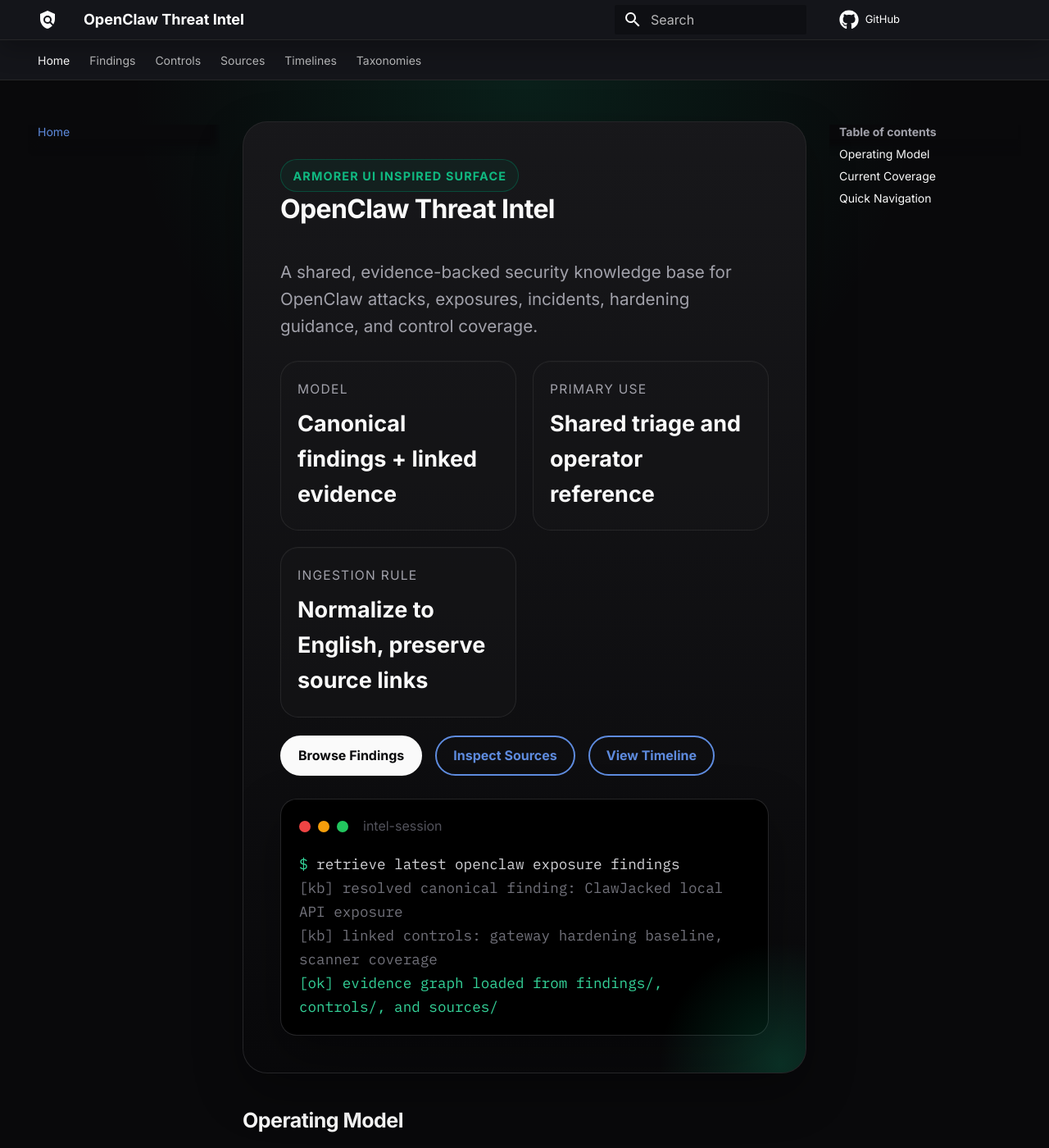
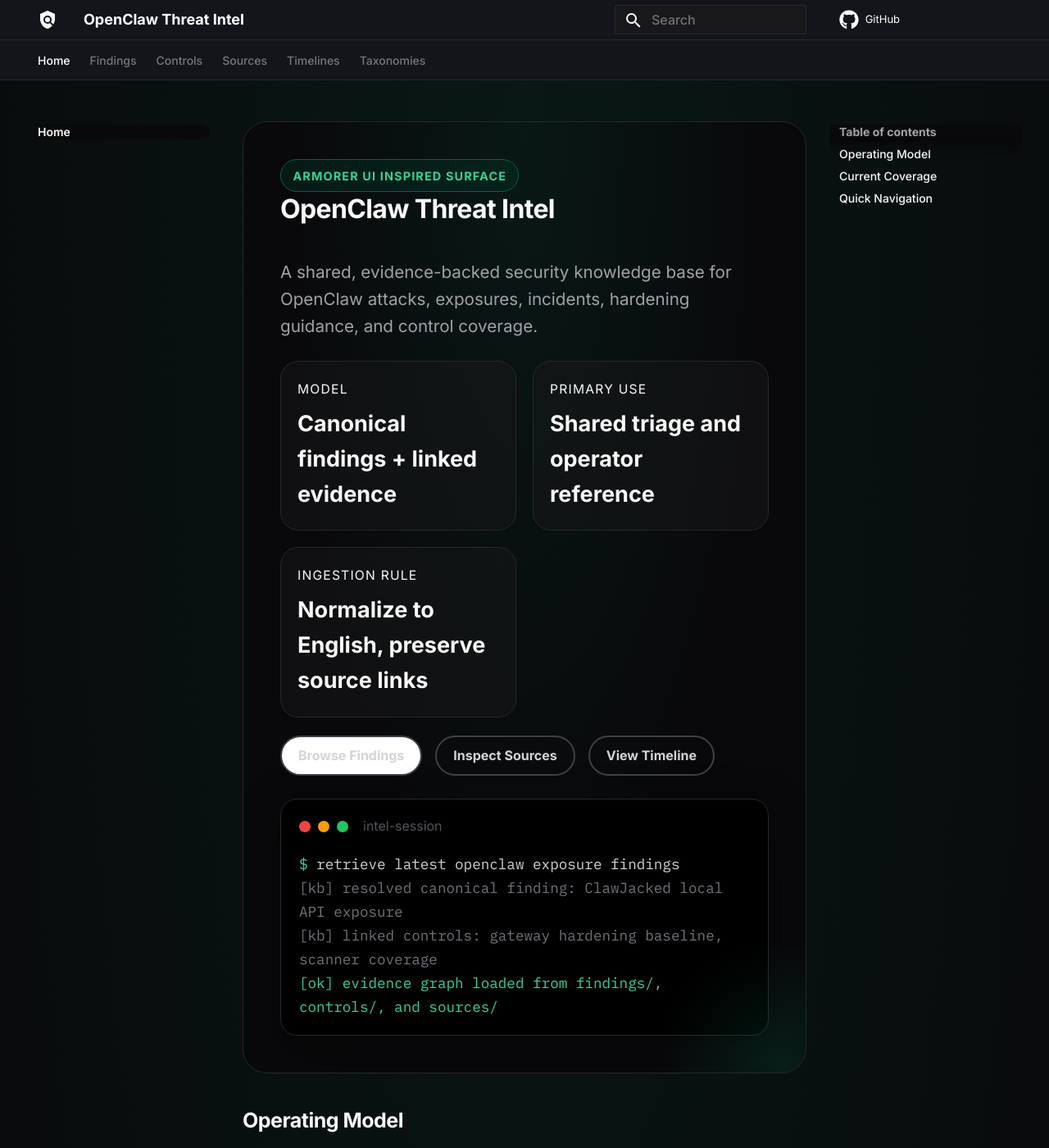
Before and after one commit to SecureNeural/openclaw-threat-intel, an MkDocs documentation site: the page built from docs/index.md, in a window 1280 px wide and 1400 px high. Shown: the whole window at 82% size. Built offline with MkDocs 1.6.1 and Material for MkDocs 9.7.7, drawn with Linux system fonts in a browser that asks for light colours; comment, search, counter and statistics services are not loaded.

Commit message:
Use armorer-ui exact color tokens in docs theme

```diff
--- a/docs/stylesheets/armorer-ui.css
+++ b/docs/stylesheets/armorer-ui.css
@@ -1,34 +1,41 @@
 @import url("https://fonts.googleapis.com/css2?family=Inter:wght@400;500;600;700;800&family=IBM+Plex+Mono:wght@400;500;600&display=swap");
 
 :root {
-  --armorer-bg: #09090b;
-  --armorer-panel: #111114;
-  --armorer-panel-2: #16161a;
-  --armorer-panel-3: #18181b;
-  --armorer-border: #27272a;
-  --armorer-border-strong: #3f3f46;
-  --armorer-text: #fafafa;
-  --armorer-text-dim: #a1a1aa;
-  --armorer-accent: #10b981;
-  --armorer-accent-2: #34d399;
-  --armorer-accent-soft: rgba(16, 185, 129, 0.16);
+  --bg-primary: #09090b;
+  --bg-secondary: #18181b;
+  --bg-secondary-soft: rgba(24, 24, 27, 0.5);
+  --bg-tertiary: #27272a;
+  --border: #27272a;
+  --border-strong: #3f3f46;
+  --text-primary: #fafafa;
+  --text-secondary: #a1a1aa;
+  --text-tertiary: #71717a;
+  --text-muted: #52525b;
+  --accent: #10b981;
+  --accent-hover: #059669;
+  --accent-soft: #34d399;
+  --accent-surface: #022c22;
+  --accent-border: #065f46;
+  --danger: #ef4444;
+  --warning: #f59e0b;
+  --surface-black: #000000;
 }
 
 [data-md-color-scheme="slate"] {
-  --md-default-bg-color: var(--armorer-bg);
-  --md-default-fg-color: var(--armorer-text);
-  --md-default-fg-color--light: var(--armorer-text-dim);
-  --md-default-fg-color--lighter: #7f98af;
-  --md-default-fg-color--lightest: #63798d;
-  --md-primary-fg-color: #09090b;
-  --md-primary-fg-color--light: #111114;
-  --md-primary-fg-color--dark: #050507;
-  --md-accent-fg-color: var(--armorer-accent);
-  --md-typeset-a-color: var(--armorer-accent);
-  --md-code-bg-color: #0c0c0f;
-  --md-code-fg-color: #e4e4e7;
-  --md-footer-bg-color: #09090b;
-  --md-footer-bg-color--dark: #050507;
+  --md-default-bg-color: var(--bg-primary);
+  --md-default-fg-color: var(--text-primary);
+  --md-default-fg-color--light: var(--text-secondary);
+  --md-default-fg-color--lighter: var(--text-tertiary);
+  --md-default-fg-color--lightest: var(--text-muted);
+  --md-primary-fg-color: var(--bg-primary);
+  --md-primary-fg-color--light: var(--bg-primary);
+  --md-primary-fg-color--dark: var(--bg-primary);
+  --md-accent-fg-color: var(--accent);
+  --md-typeset-a-color: var(--accent);
+  --md-code-bg-color: var(--surface-black);
+  --md-code-fg-color: #d4d4d8;
+  --md-footer-bg-color: var(--bg-primary);
+  --md-footer-bg-color--dark: var(--bg-primary);
 }
 
 body,
@@ -46,60 +53,100 @@
 }
 
 .md-header {
-  background: rgba(9, 9, 11, 0.82);
-  border-bottom: 1px solid rgba(39, 39, 42, 0.95);
-  box-shadow: 0 10px 30px rgba(0, 0, 0, 0.28);
+  background: rgba(9, 9, 11, 0.8);
+  border-bottom: 1px solid var(--border);
+  box-shadow: none;
   backdrop-filter: blur(14px);
 }
 
 .md-tabs {
-  background: rgba(9, 9, 11, 0.88);
-  border-bottom: 1px solid rgba(39, 39, 42, 0.95);
+  background: rgba(9, 9, 11, 0.8);
+  border-bottom: 1px solid var(--border);
+}
+
+.md-tabs__link,
+.md-nav__link,
+.md-header__topic,
+.md-search__input,
+.md-search-result__title {
+  font-weight: 500;
+}
+
+.md-tabs__link {
+  color: var(--text-secondary);
+}
+
+.md-tabs__link--active,
+.md-tabs__link:hover,
+.md-nav__link:hover,
+.md-nav__link--active {
+  color: var(--text-primary);
+}
+
+.md-search__form {
+  background: var(--bg-secondary);
+  border: 1px solid var(--border);
+}
+
+.md-search__input::placeholder {
+  color: var(--text-tertiary);
 }
 
 .md-main {
   background:
-    radial-gradient(circle at top center, rgba(16, 185, 129, 0.13), transparent 24rem),
-    linear-gradient(180deg, #09090b 0%, #09090b 100%);
+    radial-gradient(ellipse at top, rgba(6, 78, 59, 0.22), transparent 40rem),
+    linear-gradient(180deg, var(--bg-primary) 0%, var(--bg-primary) 100%);
 }
 
 .md-typeset h1,
 .md-typeset h2,
 .md-typeset h3 {
-  color: #fafafa;
+  color: var(--text-primary);
   font-weight: 700;
   letter-spacing: -0.02em;
 }
 
+.md-typeset p,
+.md-typeset li,
+.md-typeset td,
+.md-typeset label {
+  color: var(--text-secondary);
+}
+
+.md-typeset strong,
+.md-typeset b {
+  color: var(--text-primary);
+}
+
 .md-typeset .admonition,
 .md-typeset details {
-  background: linear-gradient(180deg, rgba(24, 24, 27, 0.96), rgba(17, 17, 20, 0.96));
-  border: 1px solid rgba(63, 63, 70, 0.7);
-  box-shadow: 0 14px 32px rgba(0, 0, 0, 0.22);
+  background: var(--bg-secondary-soft);
+  border: 1px solid var(--border);
+  box-shadow: none;
 }
 
 .md-typeset table:not([class]) {
-  background: rgba(17, 17, 20, 0.92);
-  border: 1px solid rgba(39, 39, 42, 0.9);
+  background: var(--bg-secondary-soft);
+  border: 1px solid var(--border);
   border-radius: 1rem;
   overflow: hidden;
 }
 
 .md-typeset table:not([class]) th {
-  background: rgba(24, 24, 27, 0.98);
-  color: #fafafa;
+  background: var(--bg-secondary);
+  color: var(--text-primary);
 }
 
 .hero-shell {
   position: relative;
   overflow: hidden;
   padding: 2.25rem;
-  border: 1px solid rgba(39, 39, 42, 0.95);
+  border: 1px solid var(--border);
   border-radius: 1.5rem;
   background:
-    linear-gradient(180deg, rgba(24, 24, 27, 0.98), rgba(9, 9, 11, 0.98)),
-    linear-gradient(180deg, rgba(16, 185, 129, 0.06), transparent);
-  box-shadow: 0 24px 60px rgba(0, 0, 0, 0.32);
+    radial-gradient(ellipse at top, rgba(6, 78, 59, 0.22), transparent 60%),
+    linear-gradient(180deg, var(--bg-primary), var(--bg-primary));
+  box-shadow: none;
 }
 
 .hero-shell::after {
@@ -109,7 +156,7 @@
   width: 15rem;
   height: 15rem;
   border-radius: 999px;
-  background: radial-gradient(circle, rgba(16, 185, 129, 0.22), transparent 70%);
+  background: radial-gradient(circle, rgba(6, 78, 59, 0.3), transparent 70%);
   pointer-events: none;
 }
 
@@ -119,10 +166,10 @@
   align-items: center;
   gap: 0.45rem;
   padding: 0.38rem 0.72rem;
-  border: 1px solid rgba(6, 95, 70, 0.7);
+  border: 1px solid var(--accent-border);
   border-radius: 999px;
-  background: rgba(6, 78, 59, 0.18);
-  color: var(--armorer-accent);
+  background: rgba(2, 44, 34, 0.5);
+  color: var(--accent-soft);
   font-size: 0.72rem;
   font-weight: 700;
   letter-spacing: 0.08em;
@@ -137,7 +184,7 @@
 
 .hero-lead {
   max-width: 48rem;
-  color: #a1a1aa;
+  color: var(--text-secondary);
   font-size: 1.03rem;
 }
 
@@ -165,10 +212,10 @@
 .intel-card,
 .taxon-card {
   padding: 1.1rem 1rem;
-  border: 1px solid rgba(39, 39, 42, 0.95);
+  border: 1px solid var(--border);
   border-radius: 1.1rem;
-  background: rgba(24, 24, 27, 0.48);
-  box-shadow: inset 0 1px 0 rgba(255, 255, 255, 0.02);
+  background: var(--bg-secondary-soft);
+  box-shadow: none;
   transition: border-color 140ms ease, background-color 140ms ease, transform 140ms ease;
 }
 
@@ -176,8 +223,8 @@
 .intel-card:hover,
 .taxon-card:hover {
   transform: translateY(-2px);
-  border-color: rgba(63, 63, 70, 1);
-  background: rgba(24, 24, 27, 0.72);
+  border-color: var(--border-strong);
+  background: var(--bg-secondary);
 }
 
 .metric-label,
@@ -190,7 +237,7 @@
 
 .metric-value {
   margin-top: 0.35rem;
-  color: #fafafa;
+  color: var(--text-primary);
   font-size: 1.35rem;
   font-weight: 700;
 }
@@ -205,15 +252,15 @@
 .intel-card p,
 .taxon-card p {
   margin: 0;
-  color: #a1a1aa;
+  color: var(--text-secondary);
 }
 
 .section-band {
   margin-top: 1.5rem;
   padding: 1.35rem 1.25rem;
-  border: 1px solid rgba(39, 39, 42, 0.95);
+  border: 1px solid var(--border);
   border-radius: 1.2rem;
-  background: rgba(24, 24, 27, 0.52);
+  background: var(--bg-secondary-soft);
 }
 
 .section-band h2,
@@ -231,27 +278,27 @@
 .link-panel {
   display: block;
   padding: 1rem;
-  border: 1px solid rgba(39, 39, 42, 0.95);
+  border: 1px solid var(--border);
   border-radius: 1rem;
-  background: rgba(24, 24, 27, 0.56);
-  transition: transform 140ms ease, border-color 140ms ease, box-shadow 140ms ease;
+  background: var(--bg-secondary-soft);
+  transition: transform 140ms ease, border-color 140ms ease, background-color 140ms ease;
 }
 
 .link-panel:hover {
   transform: translateY(-2px);
-  border-color: rgba(63, 63, 70, 1);
-  box-shadow: 0 18px 32px rgba(0, 0, 0, 0.28);
+  border-color: var(--border-strong);
+  background: var(--bg-secondary);
 }
 
 .link-panel strong {
   display: block;
-  color: #fafafa;
+  color: var(--text-primary);
 }
 
 .link-panel span {
   display: block;
   margin-top: 0.35rem;
-  color: #a1a1aa;
+  color: var(--text-secondary);
   font-size: 0.92rem;
 }
 
@@ -259,16 +306,16 @@
   list-style: none;
   margin: 1.2rem 0 0;
   padding: 0;
-  border-left: 1px solid rgba(39, 39, 42, 0.95);
+  border-left: 1px solid var(--border);
 }
 
 .timeline-list li {
   position: relative;
   margin: 0 0 1rem 1rem;
   padding: 0.8rem 1rem;
-  border: 1px solid rgba(39, 39, 42, 0.95);
+  border: 1px solid var(--border);
   border-radius: 1rem;
-  background: rgba(24, 24, 27, 0.62);
+  background: var(--bg-secondary-soft);
 }
 
 .timeline-list li::before {
@@ -279,7 +326,7 @@
   width: 0.7rem;
   height: 0.7rem;
   border-radius: 999px;
-  background: var(--armorer-accent);
+  background: var(--accent);
   box-shadow: 0 0 0 0.25rem rgba(16, 185, 129, 0.16);
 }
 
@@ -296,9 +343,9 @@
 }
 
 .md-typeset .md-button--primary {
-  background: #fafafa;
-  border-color: #fafafa;
-  color: #09090b;
+  background: white;
+  border-color: white;
+  color: black;
 }
 
 .md-typeset .md-button--primary:hover {
@@ -306,12 +353,23 @@
   border-color: #e4e4e7;
 }
 
+.md-typeset .md-button {
+  border-radius: 0.75rem;
+  border-color: #3f3f46;
+  color: #d4d4d8;
+}
+
+.md-typeset .md-button:hover {
+  border-color: #52525b;
+  color: white;
+}
+
 .md-typeset .terminal-panel {
   margin-top: 1.4rem;
   max-width: 42rem;
-  border: 1px solid rgba(39, 39, 42, 0.95);
+  border: 1px solid var(--border);
   border-radius: 1rem;
-  background: #000;
+  background: var(--surface-black);
   padding: 1rem 1.1rem;
   box-shadow: 0 24px 60px rgba(0, 0, 0, 0.35);
 }
@@ -321,7 +379,7 @@
   align-items: center;
   gap: 0.45rem;
   margin-bottom: 0.9rem;
-  color: #52525b;
+  color: var(--text-muted);
   font-size: 0.8rem;
 }
 
@@ -340,19 +398,61 @@
 }
 
 .md-typeset .terminal-prompt {
-  color: #34d399;
+  color: var(--accent-soft);
 }
 
 .md-typeset .terminal-ok {
-  color: #34d399;
+  color: var(--accent-soft);
 }
 
 .md-typeset .terminal-warn {
-  color: #f59e0b;
+  color: var(--warning);
 }
 
 .md-typeset .terminal-dim {
-  color: #71717a;
+  color: var(--text-tertiary);
+}
+
+.md-sidebar,
+.md-sidebar__scrollwrap,
+.md-nav {
+  background: transparent;
+}
+
+.md-nav--lifted > .md-nav__list > .md-nav__item--active > .md-nav__link {
+  box-shadow: none;
+}
+
+.md-nav__item .md-nav__link {
+  border-radius: 0.5rem;
+}
+
+.md-nav__item .md-nav__link:hover {
+  background: rgba(39, 39, 42, 0.5);
+}
+
+.md-nav__link--active {
+  color: var(--text-primary) !important;
+}
+
+.md-nav__link--active,
+.md-tabs__link--active {
+  font-weight: 600;
+}
+
+.md-top {
+  background: var(--bg-secondary);
+  color: var(--text-primary);
+}
+
+.md-footer-meta,
+.md-footer {
+  border-top: 1px solid var(--border);
+}
+
+.md-footer-meta__inner,
+.md-footer__inner {
+  color: var(--text-tertiary);
 }
 
 @media screen and (max-width: 44.9375em) {
```
